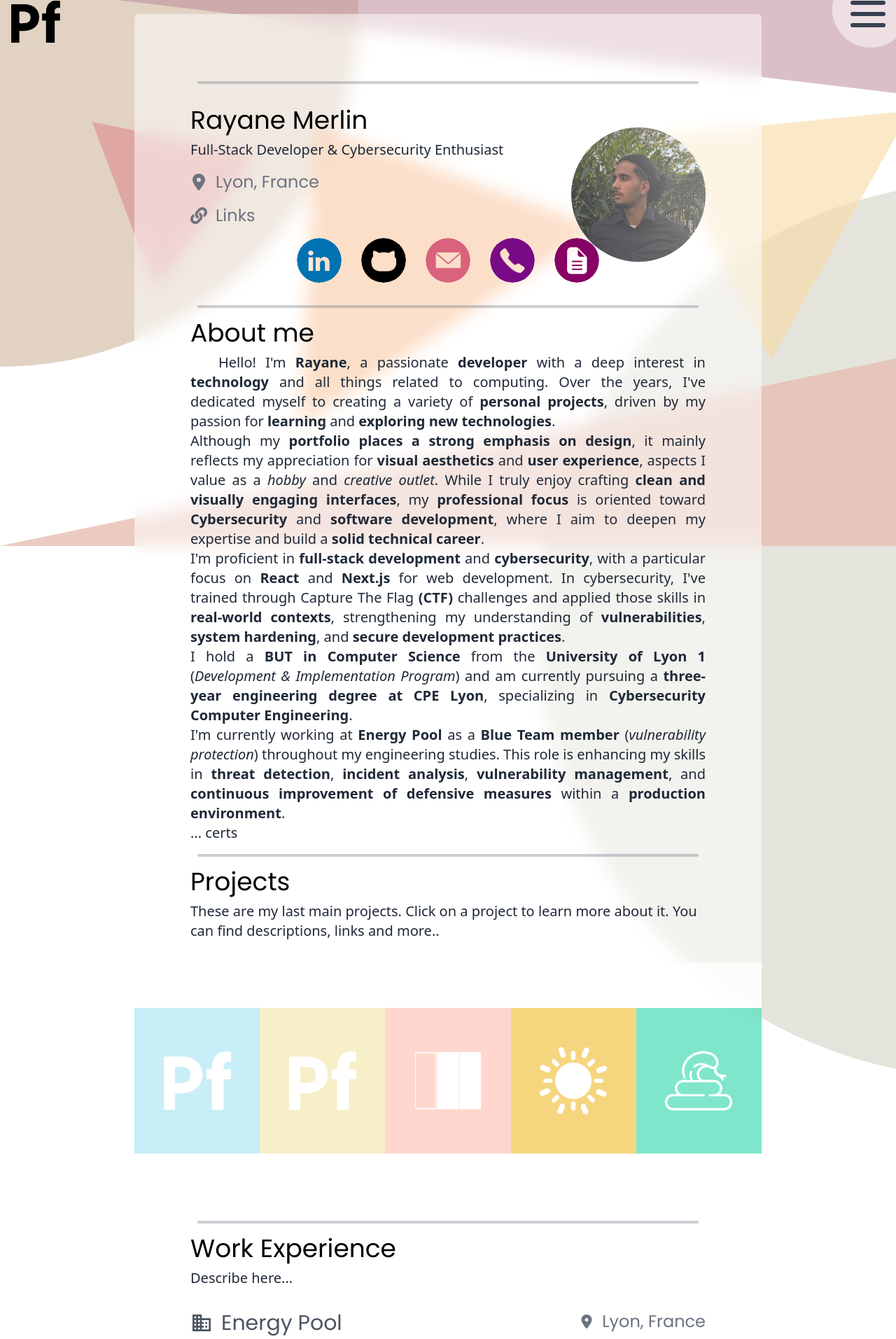
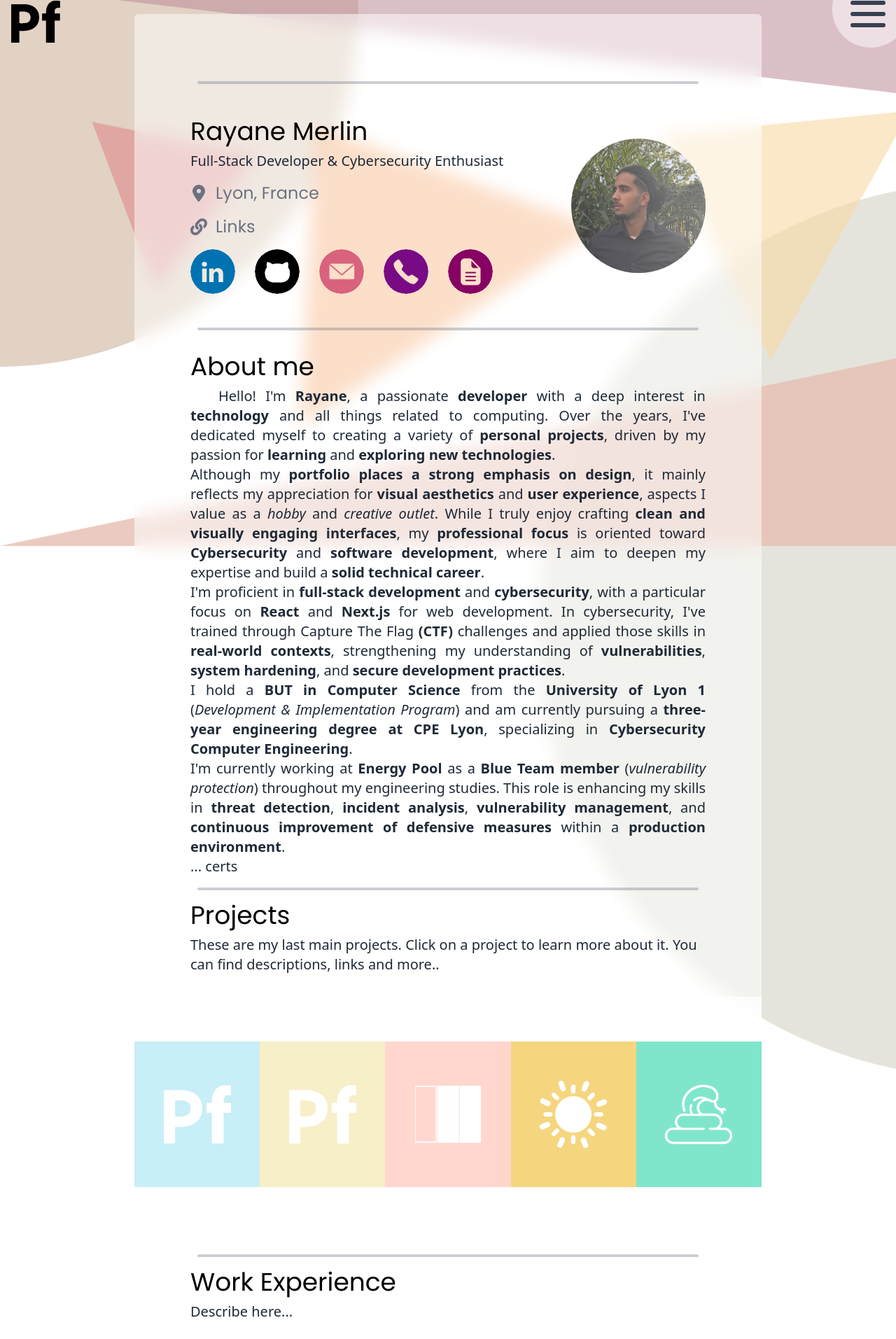
Before and after one commit to rayaaaneee/Next-Adobe-Portfolio, a Next.js app: page /home in a window 1280 px wide. Shown: the part 20-1933 px from the top of the page at 70% size. Built offline with nearby package versions, Linux system fonts and the light colour scheme.

Commit message:
Media queries improves

```diff
--- a/src/app/(portfolio)/home/page.tsx
+++ b/src/app/(portfolio)/home/page.tsx
@@ -46,22 +46,30 @@ const Home = () => {
             "pt-5 sm:pt-7 md:pt-10 xl:pt-20",
             "[&>article]:mx-5 sm:[&>article]:mx-7 md:[&>article]:mx-10 xl:[&>article]:mx-20"
         )}>
-            <Separator className="mt-0 mb-8" />
+            <Separator className="mt-0 mb-4 xl:mb-8" />
             <article className="relative flex flex-col justify-center">
                 <Image className={cn(
-                    "absolute right-0 opacity-90 backdrop-blur-md rounded-full pointer-events-none",
+                    "hidden absolute right-0 opacity-90 backdrop-blur-md rounded-full pointer-events-none",
                     [
-                        "w-24 h-24",
-                        "xs:w-32 xs:h-32",
-                        "sm:w-40 sm:h-40",
+                        "sm:block sm:w-40 sm:h-40",
                         "lg:w-44 lg:h-44",
                         "xl:w-48 xl:h-48",
                     ]
                 )} src={photo} alt="photo" width={150} height={150} />
-                <section>
-                    <HeadingOne id="name" className="mt-0" isAnchorLink>Rayane Merlin</HeadingOne>
-                    <Paragraph>Full-Stack Developer & Cybersecurity Enthusiast</Paragraph>
-                    <HeadingThree containerClassName="ml-0" icon={<FaLocationDot/>}>Lyon, France</HeadingThree>
+                <section className="grid grid-cols-[1fr_auto]">
+                    <div>
+                        <HeadingOne id="name" className="mt-0" isAnchorLink>Rayane Merlin</HeadingOne>
+                        <Paragraph>Full-Stack Developer & Cybersecurity Enthusiast</Paragraph>
+                        <HeadingThree containerClassName="ml-0" icon={<FaLocationDot/>}>Lyon, France</HeadingThree>
+                    </div>
+                    <Image className={cn(
+                        "block m-auto opacity-90 backdrop-blur-md rounded-full pointer-events-none",
+                        [
+                            "w-24 h-24",
+                            "xs:w-32 xs:h-32",
+                            "sm:hidden",
+                        ]
+                    )} src={photo} alt="photo" width={150} height={150} />
                 </section>
                 <section>
                     <HeadingThree icon={<FaLink/>} containerClassName="ml-0">Links</HeadingThree>
@@ -69,6 +77,7 @@ const Home = () => {
                         "w-fit mt-4 justify-between",
                         [
                             "gap-4 mx-auto",
+                            "xs:mx-0",
                             "sm:gap-4",
                             "md:gap-5",
                             "lg:gap-6",
@@ -77,7 +86,7 @@ const Home = () => {
                     )} />
                 </section>
             </article>
-            <Separator className="my-8"/>
+            <Separator className="my-4 xl:my-8"/>
             <article>
                 <HeadingOne id="about" isAnchorLink>About me</HeadingOne>
                 <Paragraph indent alignment={ParagraphAlignment.justify}>
--- a/src/components/contact-icon.tsx
+++ b/src/components/contact-icon.tsx
@@ -9,8 +9,8 @@ import ClassNameInterface from '@/utils/interface/classname';
 import Tooltip, { TooltipPosition, TooltipSize } from './tooltip';
 
 export enum IconSize {
-    sm = 'md:w-16 md:h-16 xs:w-12 xs:h-12 w-10 h-10',
-    md = 'md:w-20 md:h-20 sm:w-16 sm:h-16 w-12 h-12',
+    sm = 'w-10 h-10 sm:w-12 sm:h-12 lg:w-16 lg:h-16',
+    md = 'w-12 h-12 sm:w-16 sm:h-16 md:w-20 md:h-20',
 }
 
 export interface ContactIconType extends ClassNameInterface {
@@ -81,7 +81,7 @@ const ContactIcon = ({ className, id, size = IconSize.md, link, tooltip = true,
                         filter={false}
                         link={{...link, image: link.darkImage}}
                         className={cn("hidden dark:block")} />}
-                    <div id='white-background' className={cn(
+                    <div id={id ? `contact-links-white-background-${id}` : undefined} className={cn(
                         "absolute -z-10",
                         "top-0 left-0 right-0 bottom-0 m-auto",
                         "w-[95%] h-[95%] rounded-full",
--- a/src/components/home/adaptable-grid/adaptable-grid-see-more-button.tsx
+++ b/src/components/home/adaptable-grid/adaptable-grid-expand-button.tsx
@@ -18,7 +18,7 @@ interface AdaptableGridSeeMoreButtonProps extends ClassNameInterface {
     nbWrappers: number;
 }
 
-const AdaptableGridSeeMoreButton = ({ className, id, nbWrappers }: AdaptableGridSeeMoreButtonProps) => {
+const AdaptableGridExpandButton = ({ className, id, nbWrappers }: AdaptableGridSeeMoreButtonProps) => {
 
     const [isExpanded, setIsExpanded] = useState(false);
 
@@ -94,9 +94,9 @@ const AdaptableGridSeeMoreButton = ({ className, id, nbWrappers }: AdaptableGrid
                 iconPosition={IconPosition.right}
                 containerClassName={cn(
                     "see-more-button",
-                    "text-gray-200",
+                    "dark:text-gray-200",
                     { ["expanded"]: isExpanded },
-                    "m-0 w-full h-full flex items-center justify-center",
+                    "!m-0 w-full h-full flex items-center justify-center",
                     className
                 )}>
                 {initialText}
@@ -105,4 +105,4 @@ const AdaptableGridSeeMoreButton = ({ className, id, nbWrappers }: AdaptableGrid
     )
 }
 
-export default AdaptableGridSeeMoreButton;
+export default AdaptableGridExpandButton;
--- a/src/components/home/adaptable-grid/adaptable-grid.tsx
+++ b/src/components/home/adaptable-grid/adaptable-grid.tsx
@@ -5,7 +5,7 @@ import type ClassNameInterface from "@/utils/interface/classname";
 import { DeepReadonliable } from "@/utils/types/deep-readonly";
 
 import AdaptableGridWrapper from "./adaptable-grid-wrapper";
-import AdaptableGridSeeMoreButton from "./adaptable-grid-see-more-button";
+import AdaptableGridExpandButton from "./adaptable-grid-expand-button";
 import AdaptableGridTopBottomPart from "./adaptable-grid-top-bottom-part";
 
 import type GridContent from "@/asset/data/home/adaptable-grid-base";
@@ -104,7 +104,7 @@ const AdaptableGrid = forwardRef<HTMLDivElement, AdaptableGridProps>(
                     })()
                 ))}
 
-                <AdaptableGridSeeMoreButton
+                <AdaptableGridExpandButton
                     className={cn(
                         "adaptable-grid-bottom-part",
                         [!clickable && "overflow-hidden"]
--- a/src/components/home/skills-container.tsx
+++ b/src/components/home/skills-container.tsx
@@ -86,7 +86,7 @@ const SkillsContainer = () => {
                     className={cn(
                         { active: i === 0 },
                     )}>
-                        <HeadingTwo className='text-xl' containerClassName='m-0 p-4' icon={grid.icon}>
+                        <HeadingTwo className='text-xl' containerClassName='!m-0 p-4' icon={grid.icon}>
                             {grid.title}
                         </HeadingTwo>
                     </Button>
--- a/src/components/page-flow.tsx
+++ b/src/components/page-flow.tsx
@@ -12,8 +12,9 @@ import { forwardRef } from "react";
 export interface PageFlowBaseInterface extends OptionalChildrenInterface, ClassNameInterface, StylesInterface {};
 
 const headingContainerBaseClassName = (active: boolean, hasIcon: boolean) => [
-    "flex flex-row gap-3 items-center justify-center mt-4 w-fit h-fit no-underline",
+    "flex flex-row gap-3 items-center justify-center w-fit h-fit no-underline",
     "[&>*:not(h1)]:transition-transform [&>*:not(h1,h2,h3)]:duration-100 [&>*:not(h1,h2,h3)]:ease-in-out",
+    ["mt-2 xl:mt-4"],
     {
         ["group"]: (active || hasIcon)
     },
@@ -60,7 +61,7 @@ export const HeadingOne = forwardRef<HTMLAnchorElement, HeadingPropsInterface>(
             rel={href ? "noreferrer" : undefined}
             onClick={onClick}
             className={cn(
-                "text-xl sm:text-2xl lg:text-3xl xl:text-4xl",
+                ["text-xl sm:text-2xl lg:text-3xl xl:text-4xl"],
                 "text-black dark:text-white font-normal w-fit",
                 headingContainerBaseClassName(isAnchorLink, (icon !== undefined)),
                 containerClassName
--- a/tailwind.config.ts
+++ b/tailwind.config.ts
@@ -138,7 +138,7 @@ const config: import('tailwindcss').Config = {
             }
         },
         screens: {
-            /* '2xs': '360px' { base } */
+            /* '2xs': '320px' { base } */
             'xs': '480px',
             ...defaultTheme.screens,
             /* Default :
```
